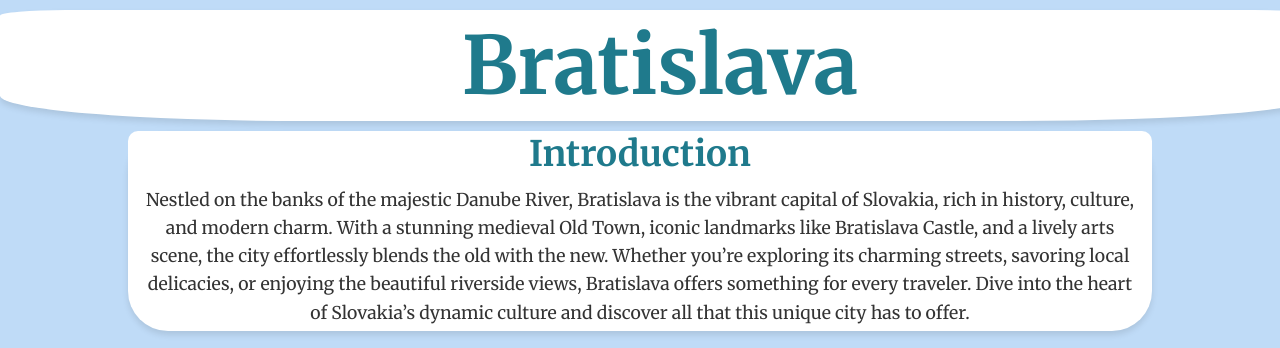
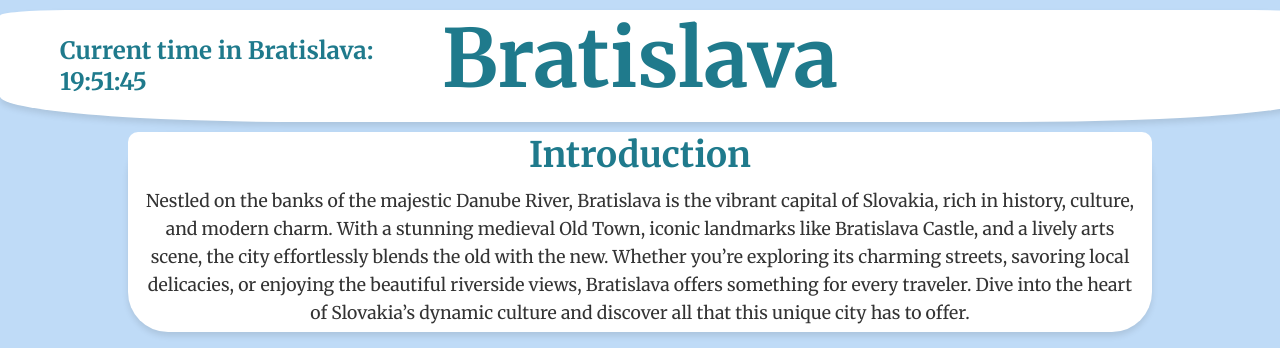
Before and after one commit to Rendekendo/Hometown, a plain HTML site: page Hometown-Website/index.html in a window 1280 px wide. Shown: the top 348 px of the page. Drawn offline with Linux system fonts and the light colour scheme; a web font is replaced by a local one.

Commit message:
add javascript clock

```diff
--- a/Hometown-Website/index.html
+++ b/Hometown-Website/index.html
@@ -6,10 +6,13 @@
         <link rel="preconnect" href="https://fonts.googleapis.com">
         <link rel="preconnect" href="https://fonts.gstatic.com" crossorigin>
         <link href="https://fonts.googleapis.com/css2?family=Happy+Monkey&family=Merriweather:ital,wght@0,300;0,400;0,700;0,900;1,300;1,400;1,700;1,900&family=Orbitron:wght@400..900&display=swap" rel="stylesheet">
+        <script src="/src/script.js"></script>
+
         <title>Bratislava</title>
     </head>
     <body>
         <div id="title">
+            <h2>Current time in Bratislava: <br><span id="current_time"><span></h2>
             <h1>Bratislava</h1>
         </div>
         <div id="firstSection">
--- /dev/null
+++ b/Hometown-Website/src/script.js
@@ -0,0 +1,20 @@
+document.addEventListener("DOMContentLoaded", () => {
+    function updateTime() {
+        const currentTimeSpan = document.getElementById("current_time");
+
+        const now = new Date();
+
+        const bratislavaTime = new Date(
+            now.toLocaleString("en-US", { timeZone: "Europe/Bratislava" })
+        );
+
+        const hours = String(bratislavaTime.getHours()).padStart(2, '0');
+        const minutes = String(bratislavaTime.getMinutes()).padStart(2, '0');
+        const seconds = String(bratislavaTime.getSeconds()).padStart(2, '0');
+
+        currentTimeSpan.textContent = `${hours}:${minutes}:${seconds}`;
+    }
+
+    updateTime();
+    setInterval(updateTime, 1000);
+});
--- a/Hometown-Website/src/styles.css
+++ b/Hometown-Website/src/styles.css
@@ -17,6 +17,10 @@ h1 {
     font-size: 5rem;
     color: #1F7A8C;
     margin: 0;
+    position: absolute;
+    top: 1%;
+    left: 50%;
+    transform: translateX(-50%);
 }
 #firstSection h2 {
         background-color: #FFFFFF;
@@ -32,6 +36,9 @@ h1 {
     border-radius: 5% 5% 23% 23%;
     padding: 5px 60px;
     box-shadow: 0 4px 6px rgba(0, 0, 0, 0.1);
+}
+#title h2 {
+    color: #1F7A8C;
 }
 #firstSection {
     text-align: center;
```
